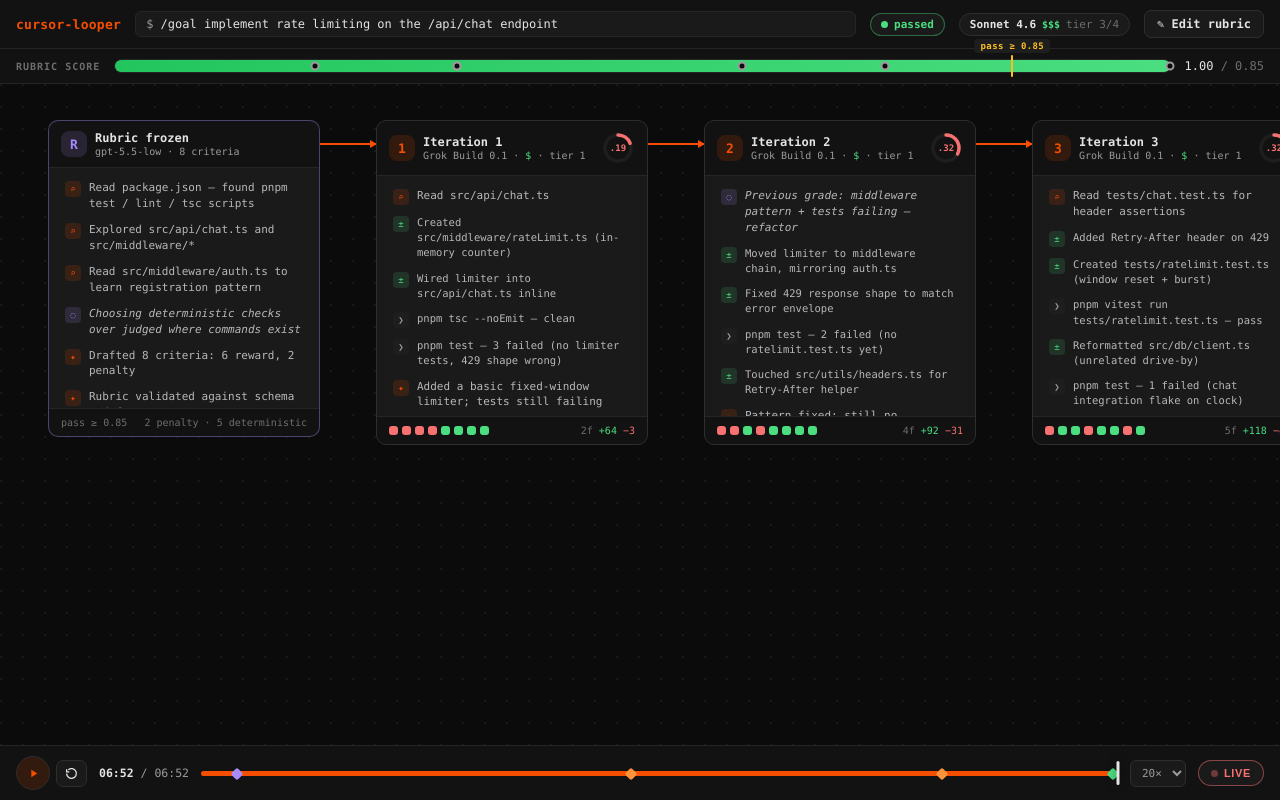
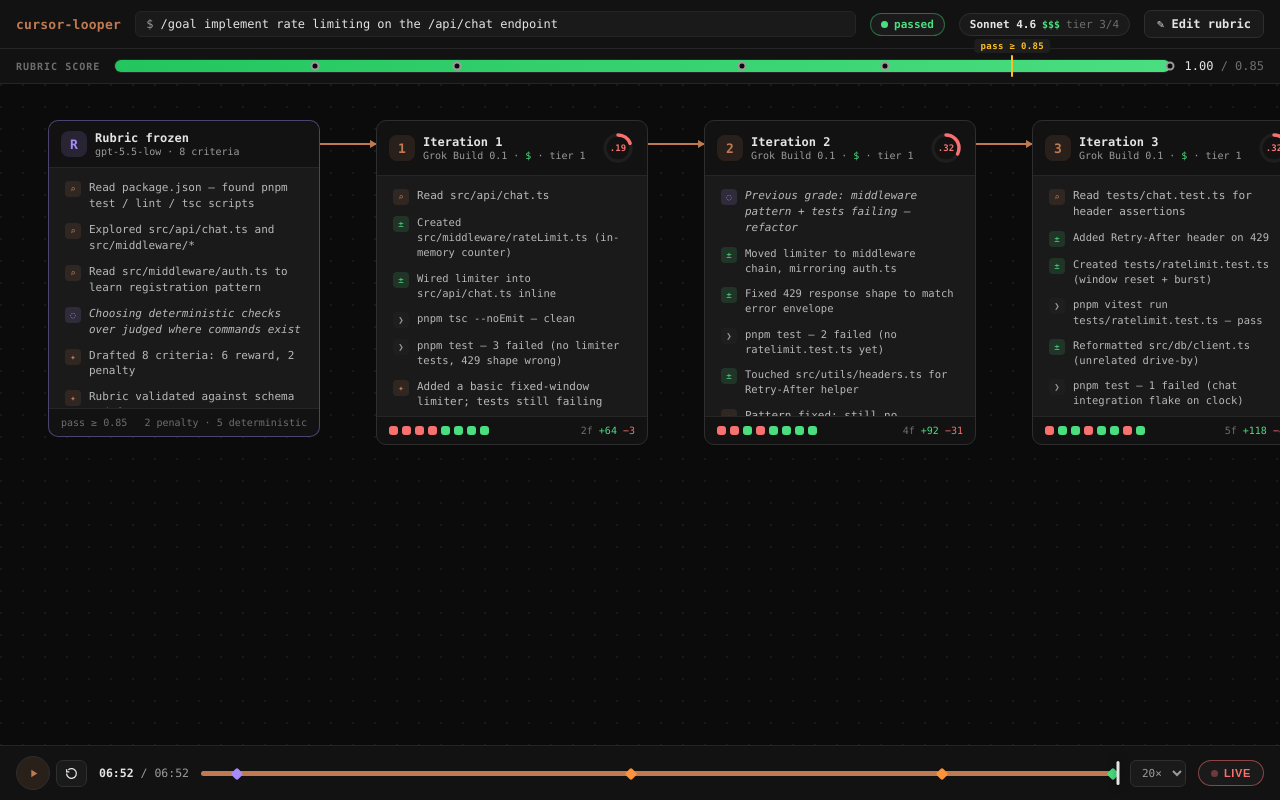
Before and after one commit to khuhub/cursor-escalate, a React (Vite) app in the folder packages/ui/: page / in a window 1280 px wide. Built offline with nearby package versions, Linux system fonts and the light colour scheme; a web font is replaced by a local one.

Commit message:
fix(ui): mute accent orange for less neon look on dark bg
Co-authored-by: Katherine Hu <khuhub@users.noreply.github.com>

```diff
--- a/packages/ui/src/styles.css
+++ b/packages/ui/src/styles.css
@@ -32,8 +32,9 @@
   --muted: #9b9b9b;
   --faint: #6e6e6e;
   --cascade-text: #b8b8b8;
-  --accent: #f54e00;
-  --accent-soft: rgba(245, 78, 0, 0.14);
+  --accent: #bf7a52;
+  --accent-rgb: 191, 122, 82;
+  --accent-soft: rgba(var(--accent-rgb), 0.14);
   --green: #4ade80;
   --green-soft: rgba(74, 222, 128, 0.14);
   --red: #f87171;
@@ -118,7 +119,7 @@ body {
 }
 .chip .dot { width: 7px; height: 7px; border-radius: 50%; }
 .chip.status-running .dot { background: var(--accent); animation: pulse 1.4s ease-in-out infinite; }
-.chip.status-running { color: var(--accent); border-color: rgba(245, 78, 0, 0.4); }
+.chip.status-running { color: var(--accent); border-color: rgba(var(--accent-rgb), 0.4); }
 .chip.status-passed .dot { background: var(--green); }
 .chip.status-passed { color: var(--green); border-color: rgba(74, 222, 128, 0.4); }
 .chip.status-generating .dot { background: var(--violet); animation: pulse 1.4s ease-in-out infinite; }
@@ -148,8 +149,8 @@ body {
   white-space: nowrap;
 }
 .btn:hover { background: var(--panel-3); border-color: var(--accent); }
-.btn.primary { background: var(--accent-soft); border-color: rgba(245, 78, 0, 0.45); color: var(--accent); }
-.btn.primary:hover { background: rgba(245, 78, 0, 0.24); }
+.btn.primary { background: var(--accent-soft); border-color: rgba(var(--accent-rgb), 0.45); color: var(--accent); }
+.btn.primary:hover { background: rgba(var(--accent-rgb), 0.24); }
 .btn.icon { padding: 6px 8px; }
 .btn.active { border-color: var(--accent); color: var(--accent); }
 
@@ -184,7 +185,7 @@ body {
   position: absolute;
   inset: 0 auto 0 0;
   border-radius: 999px;
-  background: linear-gradient(90deg, #ff8a3d, var(--accent));
+  background: linear-gradient(90deg, #a87250, var(--accent));
   transition: width 0.35s ease;
 }
 .score-fill.passed { background: linear-gradient(90deg, #22c55e, var(--green)); }
@@ -288,7 +289,7 @@ body {
 }
 .node:hover { border-color: var(--accent); }
 .node.selected { border-color: var(--accent); box-shadow: 0 0 0 3px var(--accent-soft), var(--shadow); }
-.node.running { border-color: rgba(245, 78, 0, 0.55); box-shadow: 0 0 18px rgba(245, 78, 0, 0.12); }
+.node.running { border-color: rgba(var(--accent-rgb), 0.55); box-shadow: 0 0 18px rgba(var(--accent-rgb), 0.1); }
 .node.rubric-node { border-color: rgba(167, 139, 250, 0.4); }
 .node.rubric-node.selected { border-color: var(--violet); box-shadow: 0 0 0 3px rgba(167, 139, 250, 0.15), var(--shadow); }
 
@@ -651,14 +652,14 @@ body {
   font-size: 10.5px;
   font-family: var(--mono);
 }
-.crit-row.edited { border-color: rgba(245, 78, 0, 0.5); }
+.crit-row.edited { border-color: rgba(var(--accent-rgb), 0.5); }
 .crit-row.queued { border-color: rgba(74, 222, 128, 0.5); }
 .mutation-note {
   font-size: 10.5px;
   line-height: 1.5;
   color: var(--muted);
   background: var(--accent-soft);
-  border: 1px solid rgba(245, 78, 0, 0.25);
+  border: 1px solid rgba(var(--accent-rgb), 0.25);
   border-radius: 8px;
   padding: 8px 10px;
 }
@@ -687,7 +688,7 @@ body {
   cursor: pointer;
   transition: background 0.15s;
 }
-.play-btn:hover { background: rgba(245, 78, 0, 0.28); }
+.play-btn:hover { background: rgba(var(--accent-rgb), 0.28); }
 .clock {
   font-family: var(--mono);
   font-size: 11.5px;
@@ -725,7 +726,7 @@ body {
   position: absolute;
   top: 13px;
   height: 5px;
-  background: rgba(245, 78, 0, 0.28);
+  background: rgba(var(--accent-rgb), 0.28);
   border-radius: 2px;
 }
 .scrubber .marker {
```
